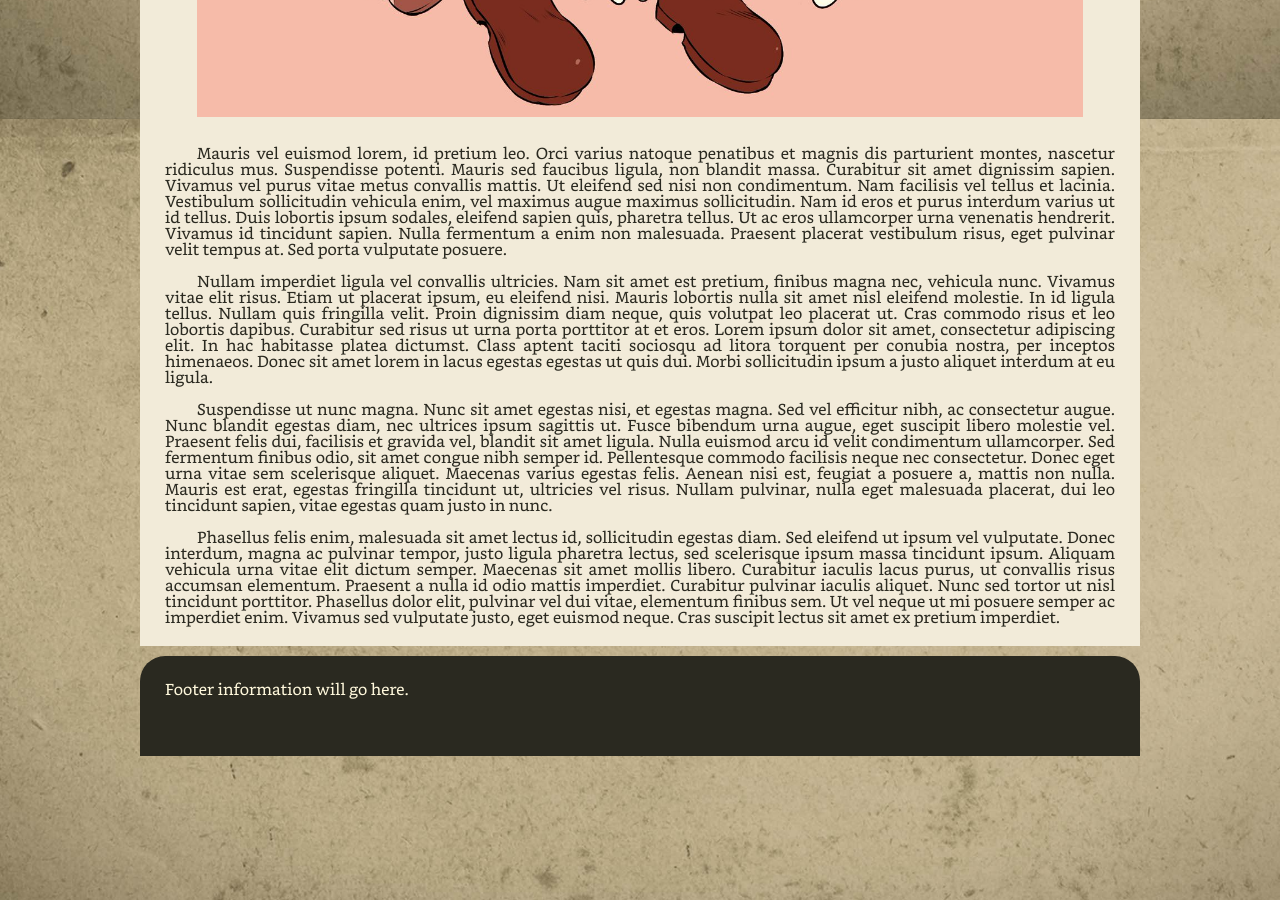
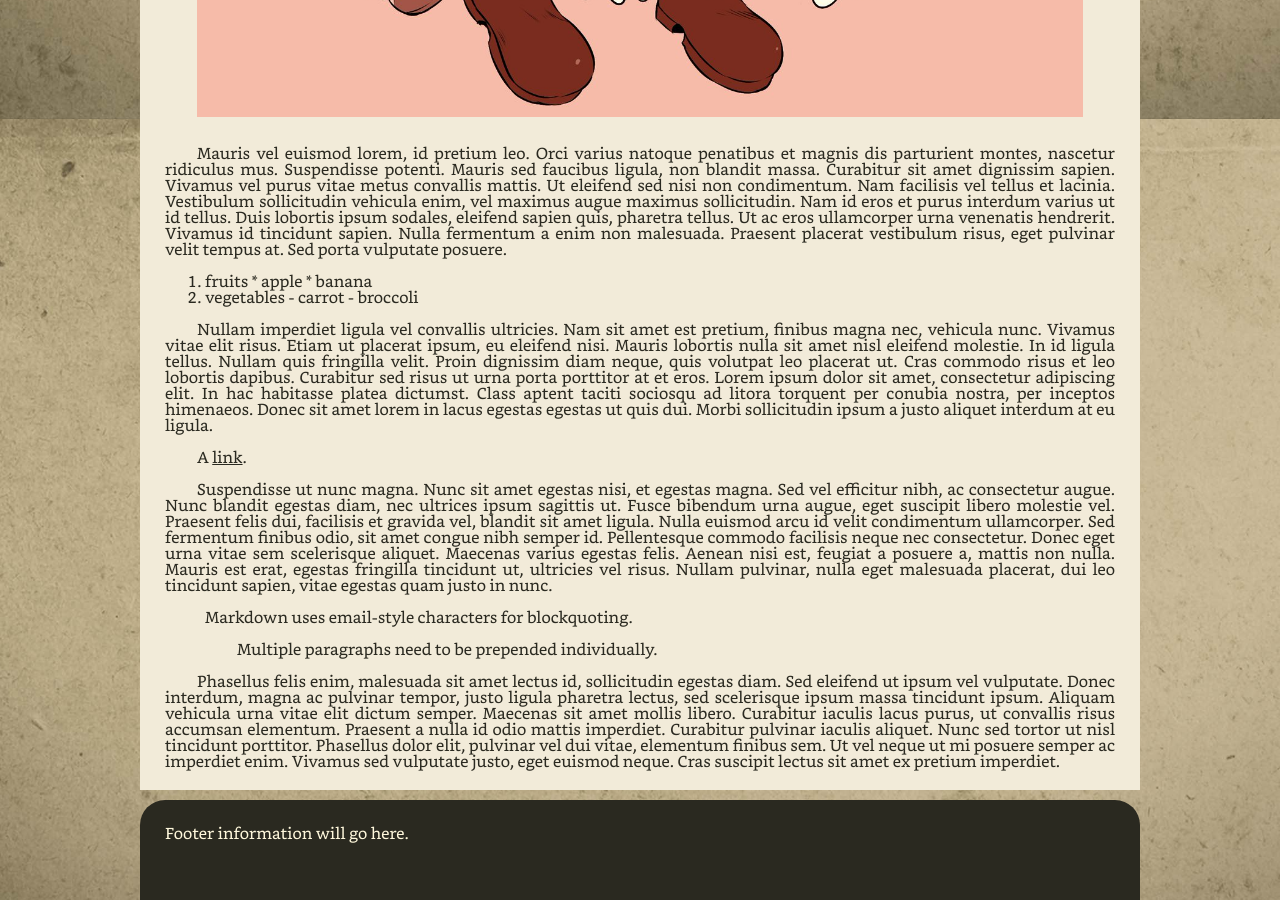
Before and after one commit to EsotericDev/esotericdev.github.io, a Jekyll site: the page built from _news/2022-04-03-news-post-3.md, in a window 1280 px wide and 900 px high, scrolled down 1681 px. Built offline with Jekyll 4.4.1, drawn with Linux system fonts in a browser that asks for light colours.

Commit message:
Update 2022-04-03-news-post-3.md

```diff
--- a/_news/2022-04-03-news-post-3.md
+++ b/_news/2022-04-03-news-post-3.md
@@ -11,8 +11,22 @@ Lorem ipsum dolor sit amet, consectetur adipiscing elit. Aliquam eu metus sollic
 
 Mauris vel euismod lorem, id pretium leo. Orci varius natoque penatibus et magnis dis parturient montes, nascetur ridiculus mus. Suspendisse potenti. Mauris sed faucibus ligula, non blandit massa. Curabitur sit amet dignissim sapien. Vivamus vel purus vitae metus convallis mattis. Ut eleifend sed nisi non condimentum. Nam facilisis vel tellus et lacinia. Vestibulum sollicitudin vehicula enim, vel maximus augue maximus sollicitudin. Nam id eros et purus interdum varius ut id tellus. Duis lobortis ipsum sodales, eleifend sapien quis, pharetra tellus. Ut ac eros ullamcorper urna venenatis hendrerit. Vivamus id tincidunt sapien. Nulla fermentum a enim non malesuada. Praesent placerat vestibulum risus, eget pulvinar velit tempus at. Sed porta vulputate posuere.
 
+1. fruits
+       * apple
+       * banana
+2. vegetables
+       - carrot
+       - broccoli
+
 Nullam imperdiet ligula vel convallis ultricies. Nam sit amet est pretium, finibus magna nec, vehicula nunc. Vivamus vitae elit risus. Etiam ut placerat ipsum, eu eleifend nisi. Mauris lobortis nulla sit amet nisl eleifend molestie. In id ligula tellus. Nullam quis fringilla velit. Proin dignissim diam neque, quis volutpat leo placerat ut. Cras commodo risus et leo lobortis dapibus. Curabitur sed risus ut urna porta porttitor at et eros. Lorem ipsum dolor sit amet, consectetur adipiscing elit. In hac habitasse platea dictumst. Class aptent taciti sociosqu ad litora torquent per conubia nostra, per inceptos himenaeos. Donec sit amet lorem in lacus egestas egestas ut quis dui. Morbi sollicitudin ipsum a justo aliquet interdum at eu ligula.
+
+A [link](http://example.com).
 
 Suspendisse ut nunc magna. Nunc sit amet egestas nisi, et egestas magna. Sed vel efficitur nibh, ac consectetur augue. Nunc blandit egestas diam, nec ultrices ipsum sagittis ut. Fusce bibendum urna augue, eget suscipit libero molestie vel. Praesent felis dui, facilisis et gravida vel, blandit sit amet ligula. Nulla euismod arcu id velit condimentum ullamcorper. Sed fermentum finibus odio, sit amet congue nibh semper id. Pellentesque commodo facilisis neque nec consectetur. Donec eget urna vitae sem scelerisque aliquet. Maecenas varius egestas felis. Aenean nisi est, feugiat a posuere a, mattis non nulla. Mauris est erat, egestas fringilla tincidunt ut, ultricies vel risus. Nullam pulvinar, nulla eget malesuada placerat, dui leo tincidunt sapien, vitae egestas quam justo in nunc.
 
+> Markdown uses email-style
+characters for blockquoting.
+>
+> Multiple paragraphs need to be prepended individually.
+
 Phasellus felis enim, malesuada sit amet lectus id, sollicitudin egestas diam. Sed eleifend ut ipsum vel vulputate. Donec interdum, magna ac pulvinar tempor, justo ligula pharetra lectus, sed scelerisque ipsum massa tincidunt ipsum. Aliquam vehicula urna vitae elit dictum semper. Maecenas sit amet mollis libero. Curabitur iaculis lacus purus, ut convallis risus accumsan elementum. Praesent a nulla id odio mattis imperdiet. Curabitur pulvinar iaculis aliquet. Nunc sed tortor ut nisl tincidunt porttitor. Phasellus dolor elit, pulvinar vel dui vitae, elementum finibus sem. Ut vel neque ut mi posuere semper ac imperdiet enim. Vivamus sed vulputate justo, eget euismod neque. Cras suscipit lectus sit amet ex pretium imperdiet.
```
